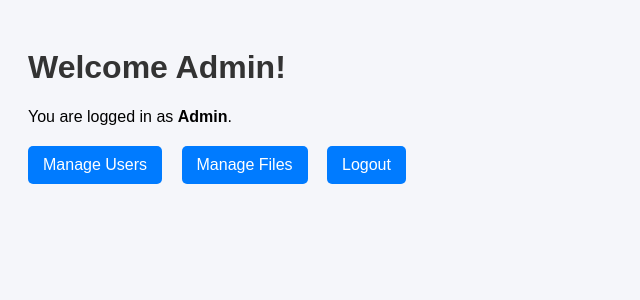
After one commit to Manju200417/NotesApp, a Flask app: page /admin/dashboard in a window 1280 px wide. The commit adds this page. Shown: the top 300 px of the page, without its empty margins (0-640 px from the left). Run offline with Flask 3, Linux system fonts and the light colour scheme; a user stored in the database is signed in; parts of the project's set-up code (start-up, migrations or seed data) failed here and were passed over.

Commit message:
Admin Page Added

```diff
--- /dev/null
+++ b/admin.py
@@ -0,0 +1,106 @@
+import sqlite3
+import os
+from flask import session,redirect,url_for
+from flask import render_template,request,Blueprint
+from dotenv import load_dotenv
+
+admin_bp = Blueprint('admin',__name__,url_prefix='/admin')
+
+load_dotenv()
+
+def Admin():
+    username = os.getenv("ADMIN_USERNAME")
+    password = os.getenv("ADMIN_PASSWORD")
+
+    db = sqlite3.connect("notesapp.db")
+    c = db.cursor()
+    c.execute('''insert into users (id,username,password ) values (?, ?, ?)
+    ON CONFLICT(id) DO UPDATE SET username = excluded.username,password = excluded.password''',
+    (1, username, password))
+    db.commit()
+    db.close()
+Admin()
+
+# ------------- Middleware ---------------
+@admin_bp.before_request
+def require_login():
+    routes_to_avoid = ['admin.admin_login',"admin.admin_logout",'static']
+    if request.endpoint not in routes_to_avoid and 'admin' not in session:
+        return redirect(url_for('admin.admin_login'))
+
+
+@admin_bp.route('/admin_login',methods=['GET', 'POST'])
+def admin_login():
+    err =''
+    if request.method == "POST":
+        username = request.form.get('username')
+        password = request.form.get('password')
+
+        with sqlite3.connect("notesapp.db") as db:
+            c = db.cursor()
+            res = c.execute("select * from users where id = ? and username = ? and password =?",(1,username,password)).fetchone()
+
+        if res:
+            session['admin'] = True
+            return redirect(url_for("admin.dashboard"))
+        else:
+            err = "Invalid username or password!"
+
+    return render_template('admin/admin_login.html',err = err)
+
+@admin_bp.route('/dashboard')
+def dashboard():
+    return render_template("admin/admin_dashboard.html")
+
+@admin_bp.route('/users',methods=['GET','POST'])
+def users():
+    err = ''
+    db = sqlite3.connect("notesapp.db")
+    c = db.cursor()
+    try:
+        users_data = c.execute("select * from users").fetchall()
+
+        id = request.form.get("user_id")
+        if id:
+            id = int(id)
+            if id != 1:
+                c.execute("delete from users where id = ?",(id,))
+                db.commit()
+                err = "User deletd sussefully !"
+
+            else:
+                err = "Admin user cannot be deleted."
+    except Exception as e:
+       err = f"Error: {e}"
+
+    finally:
+        db.close()
+
+    return render_template("admin/user_data.html",data = users_data,err = err)
+
+@admin_bp.route('/files',methods=['GET','POST'])
+def files():
+    err = ''
+    db = sqlite3.connect("notesapp.db")
+    c = db.cursor()
+    try:
+        files_data = c.execute("select * from files_metadata").fetchall()
+
+        id = request.form.get("user_id")
+        if id :
+            c.execute("delete from files_metadata where id = ?",(id,))
+            db.commit()
+            err = "file deletd sussefully !"
+
+    except Exception as e:
+        err = f"Error: {e}"
+
+    finally:
+        db.close()
+
+    return render_template("admin/user_data.html",data = files_data,err = err)
+
+@admin_bp.route("/logout")
+def admin_logout():
+    session.pop("admin", None)
+    return redirect(url_for("admin.admin_login"))
--- a/app.py
+++ b/app.py
@@ -2,6 +2,7 @@ from flask import Flask,render_template,session,request,redirect,url_for,Respons
 from db import insert_file_metadata,create_files_table,insert_file_metadata,get_all_files_metadata,get_user_profile
 from mysql_db import upload_file,get_file_from_db
 from auth import auth_bp
+from admin import admin_bp
 import base64
 
 # -----------------------------------------------------
@@ -10,12 +11,16 @@ app = Flask(__name__)
 app.secret_key = "qw3ia76ew78ystdnicfnsemo89qw3u095r39827wo8y&^$&ruTIYWO7839YNE4987"
 
 app.register_blueprint(auth_bp)
+app.register_blueprint(admin_bp)
 
 create_files_table()
 
 @app.before_request
 def require_login():
-    routes_to_avoid = ['dashboard','auth.login','auth.register',"auth.admin_login"]
+    if request.blueprint == 'admin':
+        return
+    # routes_to_avoid = ['dashboard','auth.login','auth.register',"auth.admin_login","admin.users","admin.files"]
+    routes_to_avoid = ['dashboard','auth.login','auth.register','auth.logout','admin.admin_login','static']
 
     if request.endpoint not in routes_to_avoid and 'user_id' not in session:
         return redirect(url_for('auth.login'))
--- a/auth.py
+++ b/auth.py
@@ -4,9 +4,9 @@ from db import create_user_table,insert_user,check_login
 auth_bp = Blueprint('auth', __name__,url_prefix='/auth')
 create_user_table()
 
-@auth_bp.route('/admin_login',methods=['GET', 'POST'])
-def admin_login():
-    return render_template('auth_file/admin_login.html')
+# @auth_bp.route('/admin_login',methods=['GET', 'POST'])
+# def admin_login():
+#     return render_template('auth_file/admin_login.html')
 
 @auth_bp.route('/login',methods=['GET', 'POST'])
 def login():
--- a/db.py
+++ b/db.py
@@ -10,8 +10,8 @@ def create_user_table():
             id INTEGER PRIMARY KEY AUTOINCREMENT,
             name TEXT,
             username TEXT NOT NULL UNIQUE,
-            email TEXT NOT NULL,
-            password TEXT NOT NULL,
+            email TEXT,
+            password TEXT,
             created_at TIMESTAMP DEFAULT CURRENT_TIMESTAMP
         )
     ''')
--- /dev/null
+++ b/templates/admin/admin_dashboard.html
@@ -0,0 +1,42 @@
+<!DOCTYPE html>
+<html lang="en">
+<head>
+  <meta charset="UTF-8">
+  <title>Admin Dashboard</title>
+  <style>
+    body {
+      font-family: Arial, sans-serif;
+      background: #f5f6fa;
+      padding: 20px;
+    }
+    h1 {
+      color: #333;
+    }
+    .nav {
+      margin-top: 20px;
+    }
+    .nav a {
+      display: inline-block;
+      margin-right: 15px;
+      padding: 10px 15px;
+      background: #007bff;
+      color: white;
+      text-decoration: none;
+      border-radius: 5px;
+    }
+    .nav a:hover {
+      background: #0056b3;
+    }
+  </style>
+</head>
+<body>
+  <h1>Welcome Admin!</h1>
+  <p>You are logged in as <strong>Admin</strong>.</p>
+
+  <div class="nav">
+    <a href="{{ url_for('admin.users') }}">Manage Users</a>
+    <a href="{{ url_for('admin.files') }}">Manage Files</a>
+    <a href="{{ url_for('admin.admin_logout') }}">Logout</a>
+  </div>
+</body>
+</html>
--- a/templates/auth_file/login.html
+++ b/templates/auth_file/login.html
@@ -162,7 +162,7 @@
       <button type="submit">Login</button>
     </form>
     <p>Don't have an account? <a href="{{ url_for('auth.register') }}">Sign Up</a></p>
-    <p>Login as <a href="{{ url_for('auth.admin_login') }}">Admin</a></p>
+    <p>Login as <a href="{{ url_for('admin.admin_login') }}">Admin</a></p>
   </div>
 </body>
 
```
Also changed, not shown: templates/admin/user_data.html (added, +105 -0 lines), notesapp.db, templates/admin/admin_login.html (renamed from templates/auth_file/admin_login.html), 1 other file.
